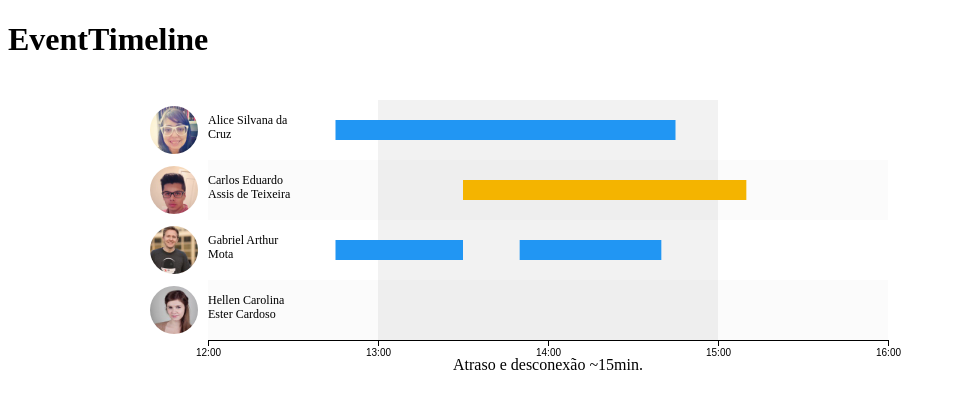
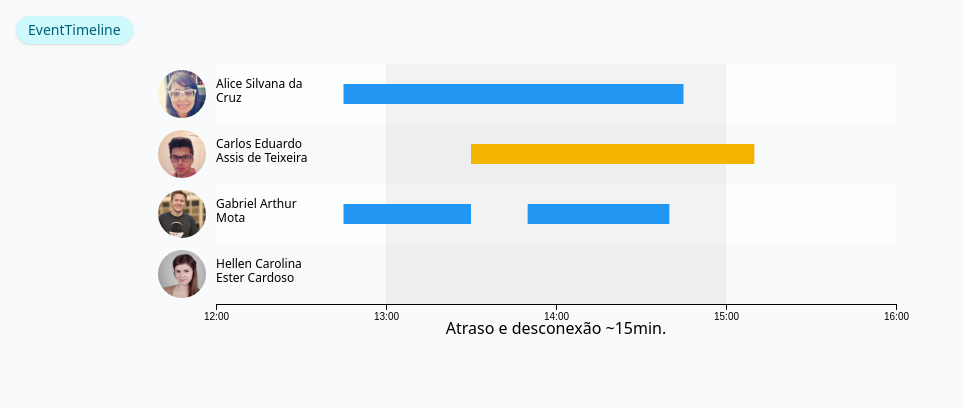
Before and after one commit to wansel/dataviz-ppgi, a website built with Vite: page dev/index.html in a window 1280 px wide. Shown: the whole page, without its empty margins (0-964 px from the left). Built offline with nearby package versions, Linux system fonts and the light colour scheme.

Commit message:
Adição do Tailwind para o CSS no projeto + prettierrc

```diff
--- a/dev/index.html
+++ b/dev/index.html
@@ -3,15 +3,25 @@
 <head>
   <meta charset="UTF-8" />
   <title>Demo da Biblioteca D3</title>
+    <link rel="stylesheet" href="/src/style.css">
+  <script type="module" src="/dev/main.ts"></script>
 </head>
-<body>
+<body class="p-4 bg-gray-50">
   <!-- <h1>Teste de Gráficos</h1> -->
   <!-- <div id="grafico1"></div>
   <div id="grafico2"></div>
   <div id="grafico3"></div> -->
-  <h1>EventTimeline</h1>
-  <div id="grafico4"></div>
 
-  <script type="module" src="/dev/main.ts"></script>
+</div>
+
+<div class="inline-flex items-center px-3 py-1 bg-cyan-100 text-cyan-800 text-sm font-medium rounded-full shadow-sm">
+  EventTimeline
+</div>
+
+  <!-- <span>AULA 03</span> -->
+  <!-- <span>Permanência dos estudantes no evento</span> -->
+<div id="grafico4"></div>
+
+
 </body>
 </html>
--- a/dev/main.ts
+++ b/dev/main.ts
@@ -1,5 +1,7 @@
-import { drawBarChart, drawEventTimeline, drawLineChart, drawWeightsChart } from '../src';
-
+// import '../src/style.css';
+console.log("Tailwind carregado");
+// import { drawBarChart, drawEventTimeline, drawLineChart, drawWeightsChart } from '../src';
+import { drawEventTimeline } from '../src';
 // drawBarChart('#grafico1', [15, 30, 20, 40]);
 
 // drawLineChart('#grafico2', [
@@ -16,9 +18,6 @@ import { drawBarChart, drawEventTimeline, drawLineChart, drawWeightsChart } from
 // ], {
 //   imgPath: '/img'
 // });
-
-
-
 
 // const data: StudentData[] = [
 const datagraf4 = [
@@ -47,4 +46,4 @@ const datagraf4 = [
   },
 ];
 
-drawEventTimeline('#grafico4', datagraf4, {imgPath: '/img'});
+drawEventTimeline('#grafico4', datagraf4, {imgPath: '/img', title:'Aula 03', subtitle:'Permanência dos estudantes no evento'});
--- a/package.json
+++ b/package.json
@@ -2,6 +2,7 @@
   "name": "data-viz-ppgi",
   "version": "1.0.0",
   "main": "index.js",
+  "type": "module",
   "scripts": {
     "test": "echo \"Error: no test specified\" && exit 1",
     "dev": "vite",
@@ -13,16 +14,21 @@
   "license": "ISC",
   "description": "",
   "dependencies": {
+    "@tailwindcss/vite": "^4.1.13",
     "d3": "^7.9.0"
   },
   "devDependencies": {
     "@eslint/js": "^9.31.0",
+    "@tailwindcss/postcss": "^4.1.13",
     "@types/d3": "^7.4.3",
     "@types/node": "^24.0.13",
+    "autoprefixer": "^10.4.21",
     "eslint": "^9.31.0",
     "eslint-plugin-vue": "^10.3.0",
     "globals": "^16.3.0",
+    "postcss": "^8.5.6",
     "prettier": "^3.6.2",
+    "tailwindcss": "^4.1.13",
     "typescript": "^5.8.3",
     "typescript-eslint": "^8.36.0",
     "vite": "^7.0.4"
--- /dev/null
+++ b/postcss.config.js
@@ -0,0 +1,7 @@
+// postcss.config.js
+export default {
+  plugins: {
+    '@tailwindcss/postcss': {},
+    autoprefixer: {},
+  },
+};
--- a/src/charts/EventTimeline.ts
+++ b/src/charts/EventTimeline.ts
@@ -7,6 +7,8 @@ interface StudentData {
 }
 
 interface Options {
+  title: string,
+  subtitle: string,
   imgPath?: string;
   width?: number;
   height?: number;
--- a/src/index.ts
+++ b/src/index.ts
@@ -1,2 +1,5 @@
+// Importa o CSS para que o Vite o processe e o inclua no bundle
+import './style.css';
+
 export * from './charts';
 // export * from './utils';  ← opcional, se quiser expor utilitários
--- /dev/null
+++ b/src/style.css
@@ -0,0 +1 @@
+@import "tailwindcss";
--- /dev/null
+++ b/tailwind.config.js
@@ -0,0 +1,13 @@
+/** @type {import('tailwindcss').Config} */
+export default {
+  content: [
+    "./index.html",
+    './dev/index.html', // página de desenvolvimento/teste
+    "./dev/**/*.{ts,tsx,js,jsx,html}",
+    "./src/**/*.{ts,tsx,js,jsx,html}",
+  ],
+  theme: {
+    extend: {},
+  },
+  plugins: [],
+}
--- a/vite.config.ts
+++ b/vite.config.ts
@@ -1,6 +1,10 @@
 import { defineConfig } from 'vite';
+import tailwindcss from '@tailwindcss/vite';
 
 export default defineConfig({
+  plugins: [
+    tailwindcss(),
+  ],
   root: '.', // permite rodar a partir da raiz do projeto
   build: {
     lib: {
@@ -16,6 +20,10 @@ export default defineConfig({
         },
       },
     },
+    // Importante: por padrão, no modo "lib", o CSS é extraído para um arquivo separado (ex: style.css).
+    // Se você quer que o CSS seja injetado diretamente no arquivo JS (via uma tag <style>),
+    // você pode descomentar a linha abaixo. No entanto, um arquivo CSS separado é geralmente melhor para os usuários da sua biblioteca.
+    cssCodeSplit: false,
   },
   server: {
     open: '/dev/index.html', // Abre direto a página de teste
```
Also changed, not shown: 2 other files.
